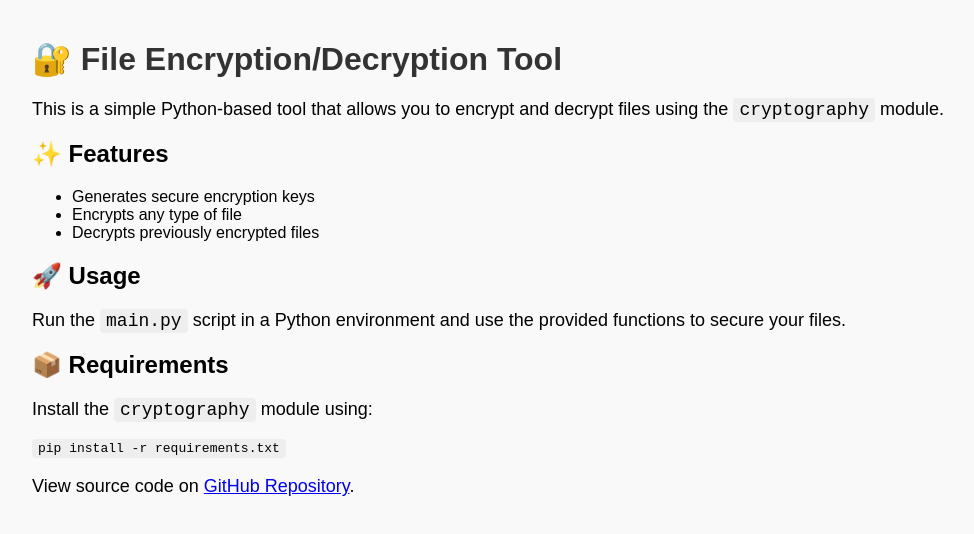
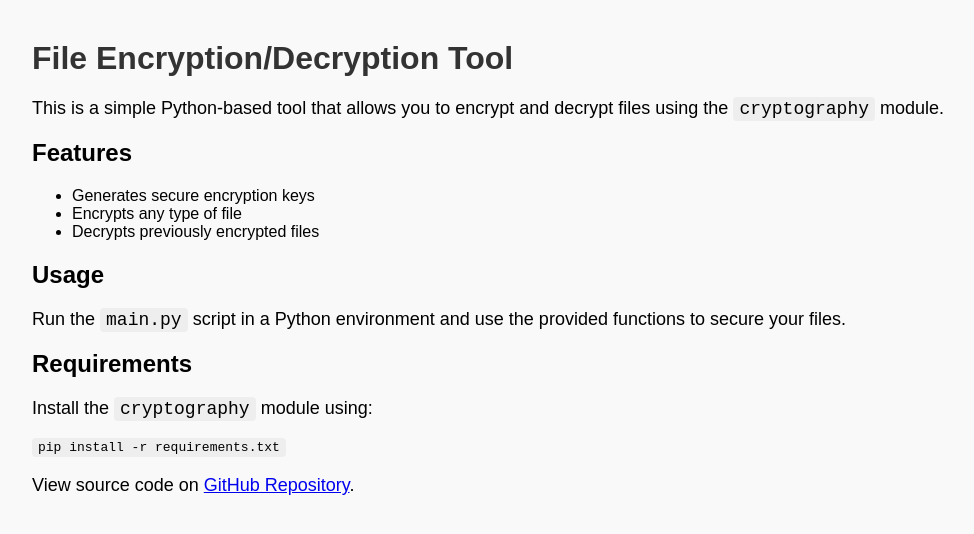
Before and after one commit to PShivanya/file-encryption-tool, a plain HTML site: page index.html in a window 1280 px wide. Shown: the whole page, without its empty margins (8-982 px from the left). Drawn offline with Linux system fonts and the light colour scheme.

Commit message:
Update index.html

```diff
--- a/index.html
+++ b/index.html
@@ -12,12 +12,12 @@
     </style>
 </head>
 <body>
-    <h1>🔐 File Encryption/Decryption Tool</h1>
+    <h1>File Encryption/Decryption Tool</h1>
     <div class="section">
         <p>This is a simple Python-based tool that allows you to encrypt and decrypt files using the <code>cryptography</code> module.</p>
     </div>
     <div class="section">
-        <h2>✨ Features</h2>
+        <h2>Features</h2>
         <ul>
             <li>Generates secure encryption keys</li>
             <li>Encrypts any type of file</li>
@@ -25,11 +25,11 @@
         </ul>
     </div>
     <div class="section">
-        <h2>🚀 Usage</h2>
+        <h2>Usage</h2>
         <p>Run the <code>main.py</code> script in a Python environment and use the provided functions to secure your files.</p>
     </div>
     <div class="section">
-        <h2>📦 Requirements</h2>
+        <h2>Requirements</h2>
         <p>Install the <code>cryptography</code> module using:</p>
         <code>pip install -r requirements.txt</code>
     </div>
```
